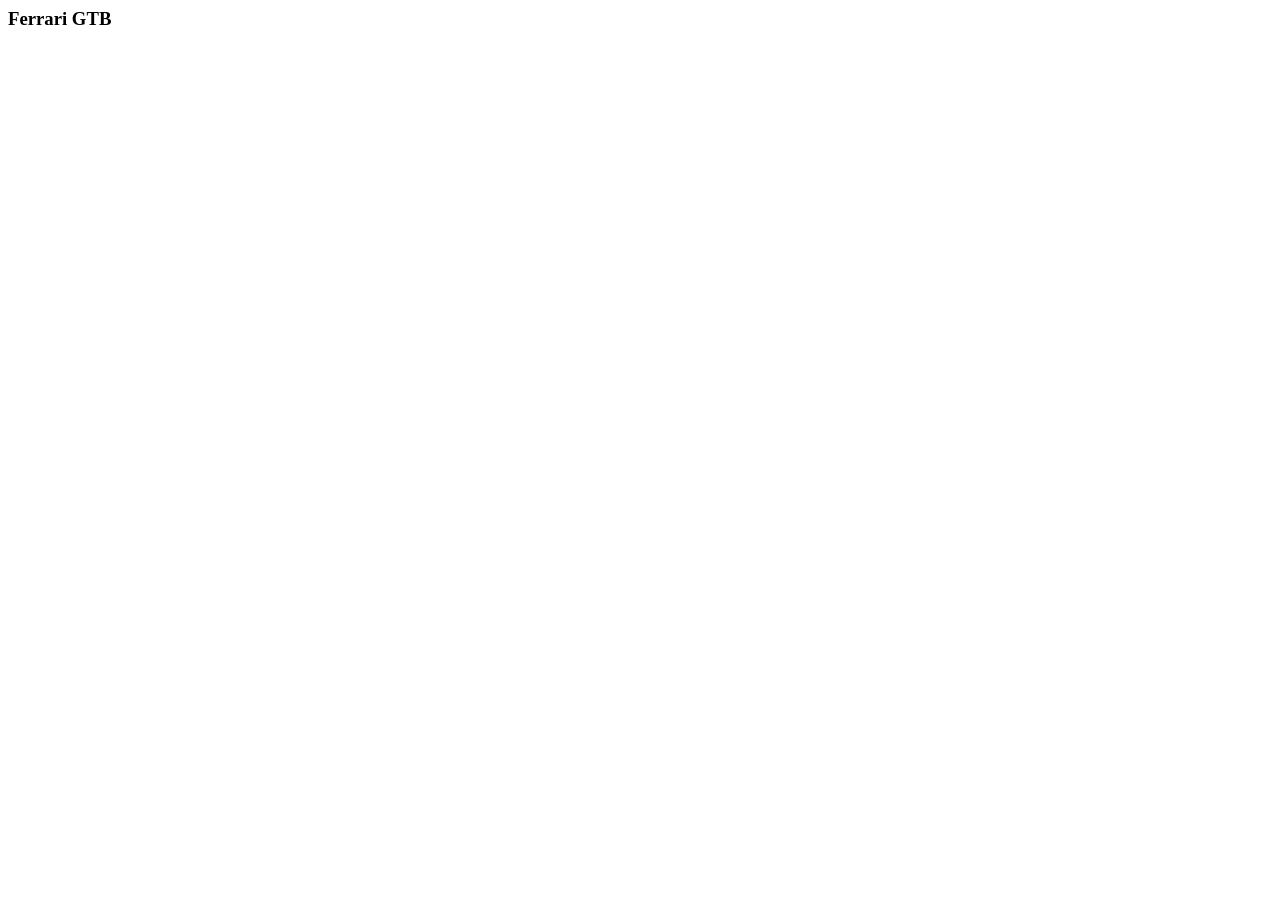
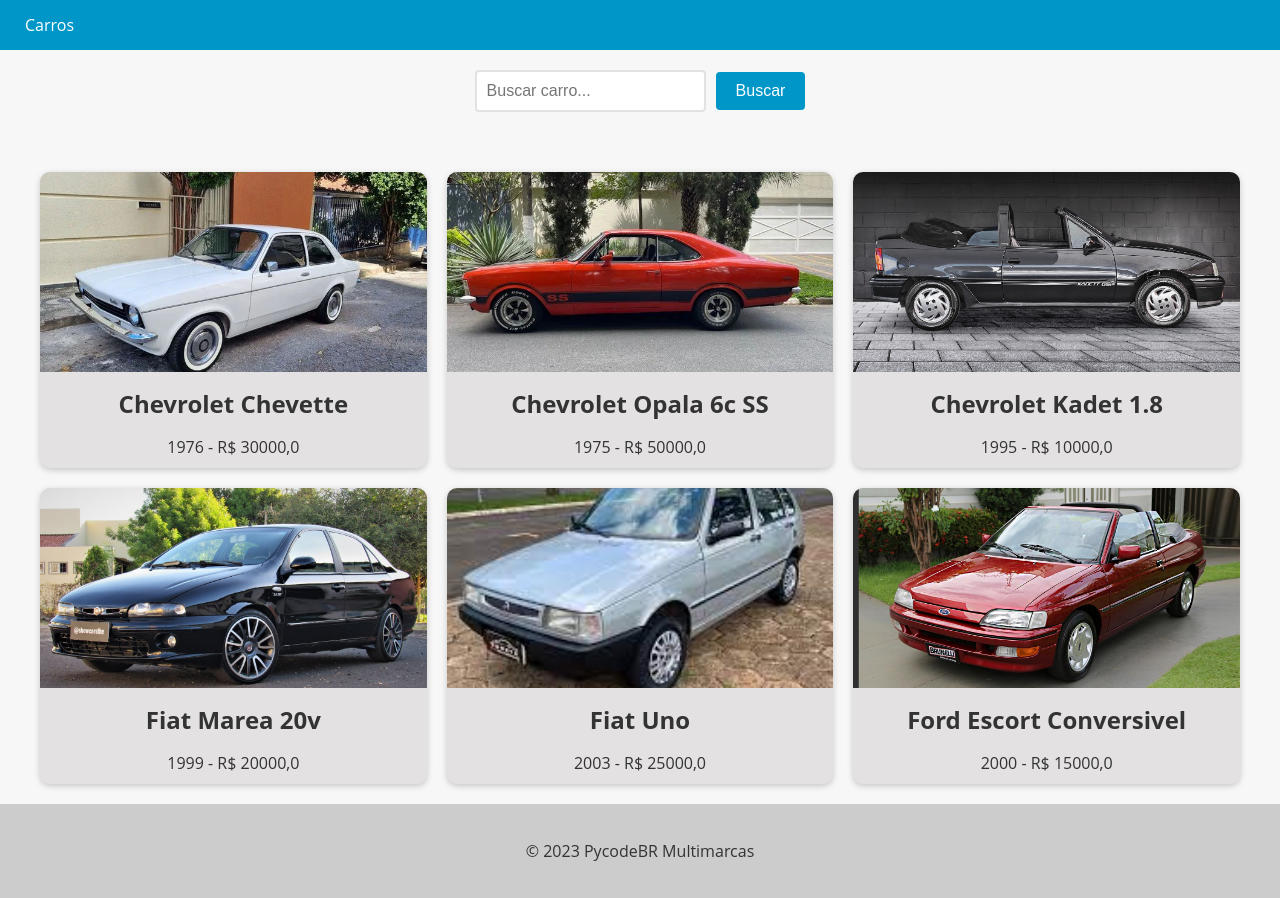
Before and after one commit to geomhz/Cars, a Django app: page /cars/ in a window 1280 px wide. Before the commit the page is almost empty. Before the commit the page ends 25 px from the top, so only its background shows below. Run offline with Django 5.2, Linux system fonts and the light colour scheme; data comes from the database, SQL or seed files in the repository; both versions use the stored data as it was after the commit.

Commit message:
orm, query, templates e css

```diff
--- a/app/settings.py
+++ b/app/settings.py
@@ -34,7 +34,7 @@ ROOT_URLCONF = 'app.urls'
 TEMPLATES = [
     {
         'BACKEND': 'django.template.backends.django.DjangoTemplates',
-        'DIRS': [],
+        'DIRS': ['app/templates'],
         'APP_DIRS': True,
         'OPTIONS': {
             'context_processors': [
@@ -80,6 +80,10 @@ USE_I18N = True
 USE_TZ = True
 
 STATIC_URL = 'static/'
+STATICFILES_DIRS = [
+    os.path.join(BASE_DIR, 'static'),
+    # Você pode adicionar outros caminhos aqui
+]
 
 DEFAULT_AUTO_FIELD = 'django.db.models.BigAutoField'
 
--- /dev/null
+++ b/app/templates/base.html
@@ -0,0 +1,90 @@
+<!DOCTYPE html>
+<html lang="en">
+<head>
+  <meta charset="UTF-8">
+  <meta name="viewport" content="width=device-width, initial-scale=1.0">
+  {% load static %}
+  <title>{% block title %}{% endblock %}</title>
+  <style>
+    body {
+        font-family: 'Open Sans', sans-serif;
+        background-color: #f7f7f7;
+        color: #333;
+        margin: 0;
+        padding: 0;
+    }
+
+    header {
+        background-color: #0096c7;
+        color: #fff;
+        text-align: center;
+    }
+
+    footer {
+        background-color: #ccc;
+        color: #333;
+        padding: 20px;
+        text-align: center;
+    }
+
+    nav {
+        background-color: #0096c7;
+        color: #fff;
+        height: 50px;
+        display: flex;
+        justify-content: space-between;
+        align-items: center;
+    }
+
+    nav ul {
+        list-style: none;
+        margin: 0;
+        padding: 0;
+        display: flex;
+    }
+
+    nav ul li {
+        margin: 0 10px;
+    }
+
+    nav ul li a {
+        color: #fff;
+        text-decoration: none;
+        font-size: 16px;
+        padding: 15px;
+        transition: all 0.3s ease;
+    }
+
+    nav ul li a:hover {
+        background-color: #32bbe8;
+    }
+
+    nav ul li.active a {
+        background-color: #666;
+    }
+
+    nav ul li.active a:hover {
+        background-color: #999;
+    }
+
+  </style>
+</head>
+<body>
+  <header>
+    <nav>
+      <ul>
+        <li><a href="{% url 'cars_list' %}">Carros</a></li>
+      </ul>
+    </nav>
+  </header>
+
+  <main>
+    {% block content %}
+    {% endblock %}
+  </main>
+
+  <footer>
+    <p>&copy; 2023 PycodeBR Multimarcas</p>
+  </footer>
+</body>
+</html>
--- a/app/urls.py
+++ b/app/urls.py
@@ -6,5 +6,5 @@ from cars.views import cars_view
 
 urlpatterns = [
     path('admin/', admin.site.urls),
-    path('cars/', cars_view)
+    path('cars/', cars_view, name='cars_list')
 ] + static(settings.MEDIA_URL, document_root=settings.MEDIA_ROOT)
--- /dev/null
+++ b/cars/static/css/cars.css
@@ -0,0 +1,89 @@
+.car-grid {
+    display: grid;
+    grid-template-columns: repeat(3, 1fr);
+    gap: 20px;
+    margin: 0 auto;
+    max-width: 1200px;
+    padding: 20px;
+  }
+
+  .car-card {
+    background-color: #e3e1e1;
+    box-shadow: 0 2px 6px rgba(0, 0, 0, 0.2);
+    border-radius: 10px;
+    overflow: hidden;
+    text-align: center;
+    transition: all 0.3s ease;
+  }
+
+  .car-card:hover {
+      cursor: pointer;
+      box-shadow: 0 4px 10px rgba(0, 0, 0, 0.4);
+      transform: translateY(-2px);
+  }
+
+  .car-card img {
+    width: 100%;
+    height: 200px;
+    object-fit: cover;
+  }
+
+  .car-card h3 {
+      font-size: 20px;
+      margin-top: 10px;
+      margin-bottom: 5px;
+  }
+
+  .car-card h2 {
+    font-size: 1.5rem;
+    margin: 10px;
+  }
+
+  .car-card p {
+    font-size: 1rem;
+    margin-bottom: 10px;
+  }
+
+  @media (max-width: 768px) {
+    .car-grid {
+      grid-template-columns: repeat(2, 1fr);
+    }
+  }
+
+  form {
+      display: flex;
+      justify-content: center;
+      align-items: center;
+      margin-bottom: 20px;
+      text-align: center;
+      padding: 20px;
+  }
+
+  input[type="text"] {
+      padding: 10px;
+      font-size: 16px;
+      border: 2px solid #e3e1e1;
+      border-radius: 4px;
+      margin-right: 10px;
+      transition: border-bottom-color 0.3s ease-in-out;
+  }
+
+  input[type="text"]:focus {
+      outline: none;
+      border-bottom-color: #e3e1e1;
+  }
+
+  button[type="submit"] {
+      background-color: #0096c7;
+      color: #fff;
+      border: none;
+      padding: 10px 20px;
+      font-size: 16px;
+      border-radius: 4px;
+      cursor: pointer;
+      transition: background-color 0.3s ease-in-out;
+  }
+
+  button[type="submit"]:hover {
+      background-color: #108eb8;
+  }
--- a/cars/templates/cars.html
+++ b/cars/templates/cars.html
@@ -1,10 +1,31 @@
-<html>
-    <head>
-        <title>Meus Carros</title>
-    </head>
-    {% block content %}
-        <body>
-            <h3>{{ cars.model }}</h3>
-        </body>
-    {% endblock %}
-</html>
+{% extends "base.html" %}
+{% block content %}
+{% load static %}
+
+<head>
+    <link rel="stylesheet" href="../static/css/cars.css">
+</head>
+
+  <form method="GET" action="{% url 'cars_list' %}">
+    <input type="text" name="search" placeholder="Buscar carro...">
+    <button type="submit">Buscar</button>
+  </form>
+
+  <div class="car-grid">
+    {% if cars %}
+      {% for car in cars %}
+        <div class="car-card">
+        {% if car.photo %}
+            <img src="{{ car.photo.url }}" alt="{{ car.model }} - {{ car.brand }}">
+        {% else %}
+            <img src="{% static 'images/Image_not_available.png' %}" alt="">
+        {% endif %}
+            <h2>{{ car.brand }} {{ car.model }}</h2>
+            <p>{{ car.factory_year }} - R$ {{ car.value }}</p>
+        </div>
+      {% endfor %}
+    {% else %}
+      <p class="no-results">Nenhum carro encontrado.</p>
+    {% endif %}
+  </div>
+{% endblock %}
--- a/cars/views.py
+++ b/cars/views.py
@@ -2,16 +2,31 @@ from django.shortcuts import render
 from cars.models import Car
 
 def cars_view(request):
-    cars = Car.objects.all() # mesma coisa que o "SELECT * FROM xx"
+    cars = Car.objects.all().order_by('brand__name')
+    search = request.GET.get('search')
+
+    if search:
+        cars = Car.objects.filter(model__icontains=search).order_by('model')
 
     return render(
         request,
         'cars.html',
-        {'cars': {'model': 'Ferrari GTB'} }
+        {'cars': cars }
         )
 
 '''
 Cars.objects.all() # mesma coisa que o "SELECT * FROM xx" e retorna uma Queryset
+    Executar uma query = executar uma consulta
+
+Car.objects.filter(brand=1) # todos os carros da tabela Cars aplicando o filtro brand (por id sem especificar o name)
+
+Car.objects.filter(brand__name='Chevrolet') # brand__name acessa o "name" da tabela Brand que é uma FK
+
+Car.objects.filter(model__contains='C') # contains fitlra tudo que contém a escrita na coluna 'modelo'
+Car.objects.filter(model__icontains='C') # icontains filtra ignorando as diferenças dos caracteres maiusc. minusc.
+
+search = request.GET.get('search') # Conseguimos fazer um filtro através da URL para renderizar o que o usuário quer
+Car.objects.filter(model__contains=search).order_by('-brand__name') # "-" faz ordenar reversamente
 
 render pode ter parametros:
     request
```
Also changed, not shown: cars/static/images/Image_not_available.png (added), db.sqlite3, media/cars/escort.jpg (added), media/cars/kadet.jpg (added).
